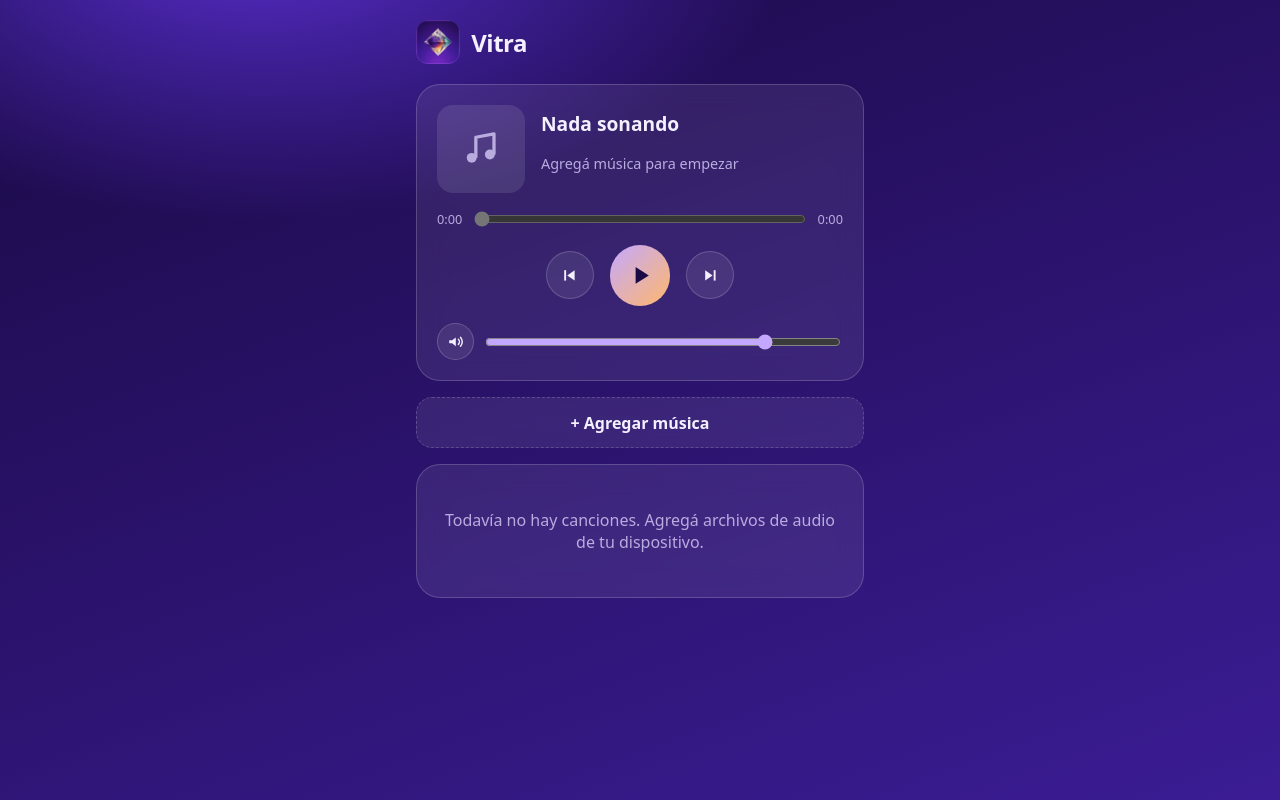
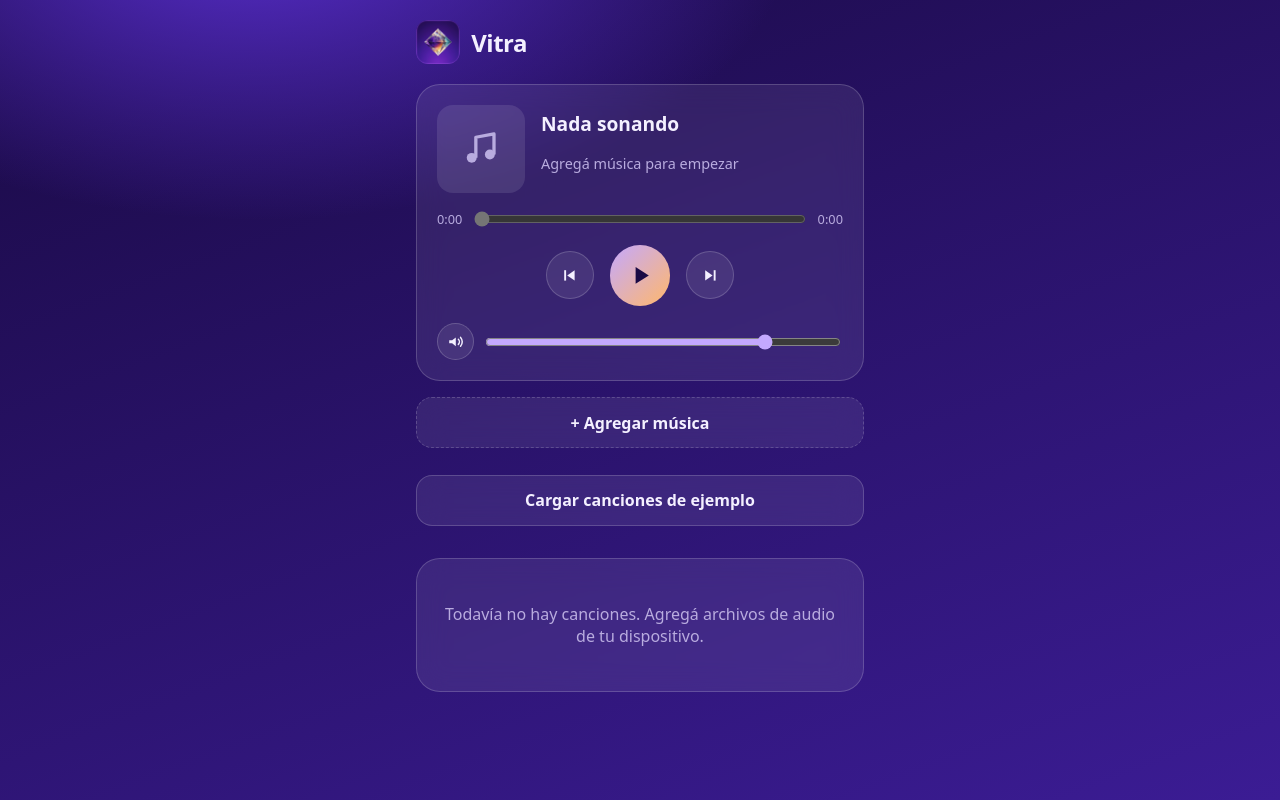
Before and after one commit to 0lypus/Vitra, a React (Vite) app in the folder frontend/: page / in a window 1280 px wide. Built offline with nearby package versions, Linux system fonts and the light colour scheme.

Commit message:
feat: botón para cargar canciones de ejemplo

```diff
--- a/frontend/src/App.tsx
+++ b/frontend/src/App.tsx
@@ -343,10 +343,37 @@ export default function App() {
         </div>
       </section>
 
-      <label className="add glass" style={{ padding: "0.85rem" }}>
-        {procesando ? `Procesando ${procesando.hechas} de ${procesando.total}...` : "+ Agregar música"}
-        <input type="file" accept="audio/*" multiple onChange={agregar} disabled={!!procesando} />
-      </label>
+      <div className="botones">
+        <label className="add glass" style={{ padding: "0.85rem" }}>
+          {procesando ? `Procesando ${procesando.hechas} de ${procesando.total}...` : "+ Agregar música"}
+          <input type="file" accept="audio/*" multiple onChange={agregar} disabled={!!procesando} />
+        </label>
+        <button
+          className="add glass demo"
+          onClick={async () => {
+            const archivosDemo = ["demo1.mp3", "demo2.mp3", "demo3.mp3"];
+            const archivos: File[] = [];
+            for (const nombre of archivosDemo) {
+              try {
+                const res = await fetch(`/demo/${nombre}`);
+                if (res.ok) {
+                  const blob = await res.blob();
+                  archivos.push(new File([blob], nombre, { type: blob.type || "audio/mpeg" }));
+                }
+              } catch {}
+            }
+            if (archivos.length === 0) {
+              setAviso("No se encontraron canciones de ejemplo en /demo/");
+              return;
+            }
+            const event = { target: { files: archivos } } as unknown as ChangeEvent<HTMLInputElement>;
+            await agregar(event);
+          }}
+          disabled={!!procesando}
+        >
+          Cargar canciones de ejemplo
+        </button>
+      </div>
 
       {aviso && <p className="aviso">{aviso}</p>}
 
--- a/frontend/src/index.css
+++ b/frontend/src/index.css
@@ -142,6 +142,18 @@ body {
 
 .add input {
   display: none;
+}
+
+.botones {
+  display: flex;
+  flex-direction: column;
+  gap: 0.65rem;
+  margin-bottom: 1rem;
+}
+
+.demo {
+  border-style: solid;
+  font-weight: 600;
 }
 
 .list {
```
